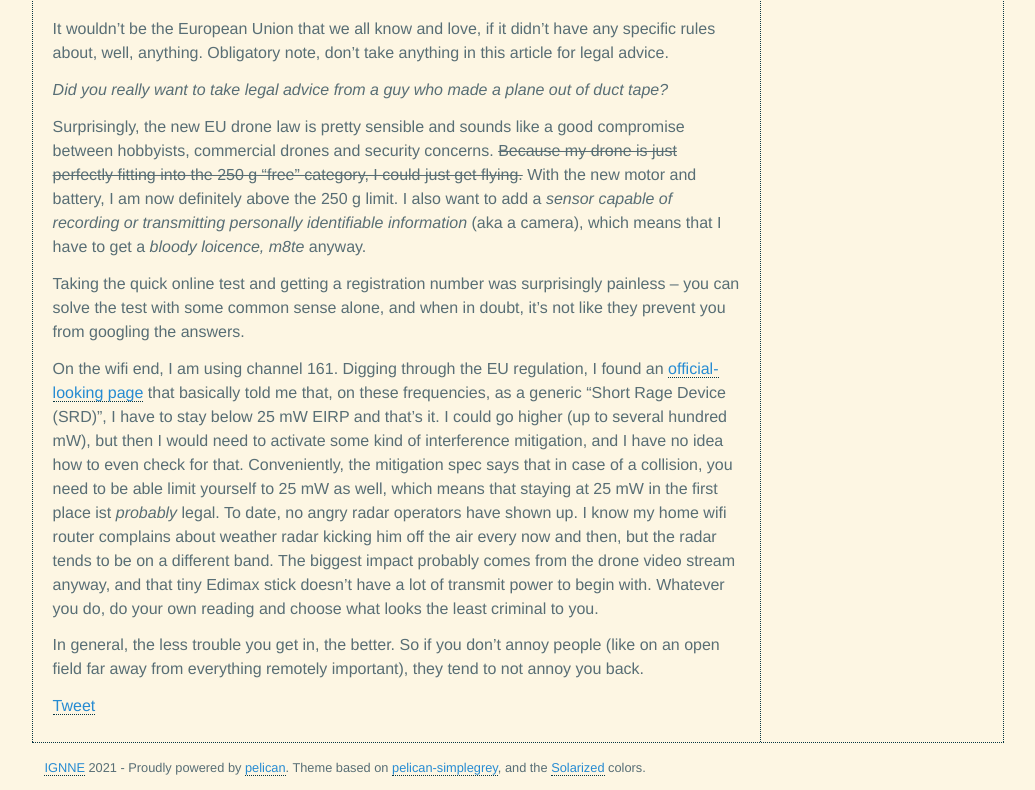
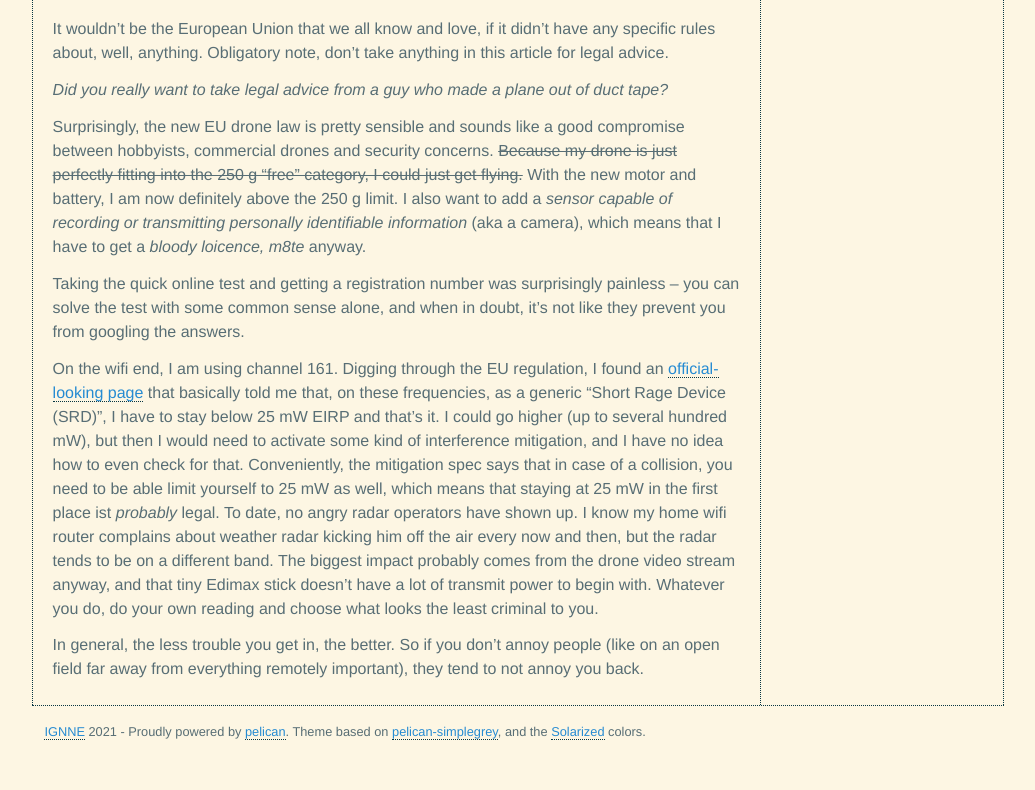
Before and after one commit to IGNNE/ignne.github.io, a plain HTML site: page current-build-and-background.html in a window 1280 px wide. Shown: the part 5953-6743 px from the top of the page, without its empty margins (122-1157 px from the left). After the commit the page ends 6706 px from the top, so only its background shows below. Drawn offline with Linux system fonts and the light colour scheme.

Commit message:
Removed twitter link

```diff
--- a/current-build-and-background.html
+++ b/current-build-and-background.html
@@ -104,10 +104,6 @@
 
 	</article>
 
-    <p>
-	<a href="https://twitter.com/share" class="twitter-share-button" data-via="" data-lang="en" data-size="large" data-related="">Tweet</a>
-	<script>!function(d,s,id){var js,fjs=d.getElementsByTagName(s)[0];if(!d.getElementById(id)){js=d.createElement(s);js.id=id;js.src="//platform.twitter.com/widgets.js";fjs.parentNode.insertBefore(js,fjs);}}(document,"script","twitter-wjs");</script>
-	</p>
 
 
 		  </div>
```
Also changed, not shown: fifth-flight.html (+0 -4 lines), first-flight.html (+0 -4 lines), fourth-flight.html (+0 -4 lines), ikea-sensor-esphome-code.html (+0 -4 lines), ikea-sensor.html (+0 -4 lines), scrap-drone-history.html (+0 -4 lines), second-flight.html (+0 -4 lines), sixth-flight.html (+0 -4 lines), third-flight.html (+0 -4 lines).
